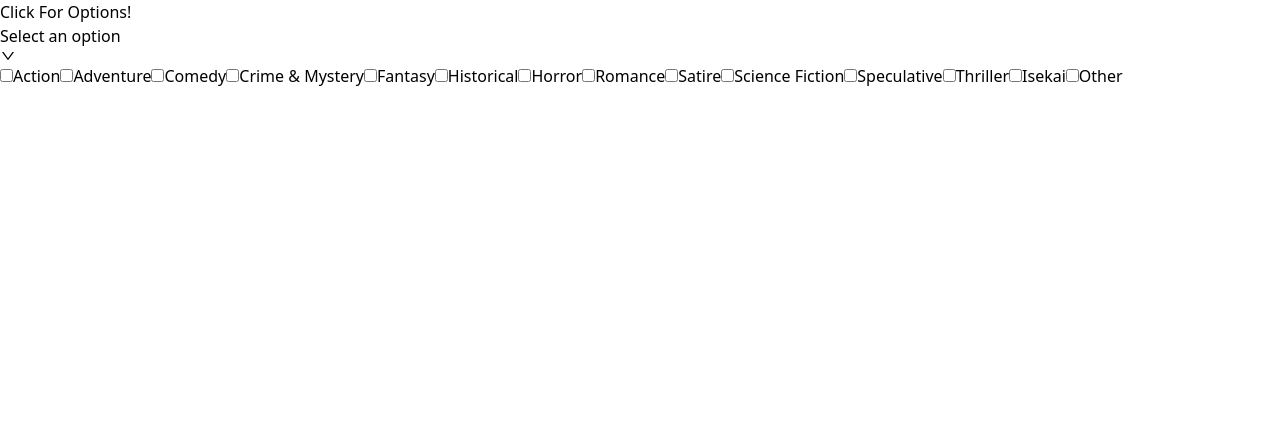
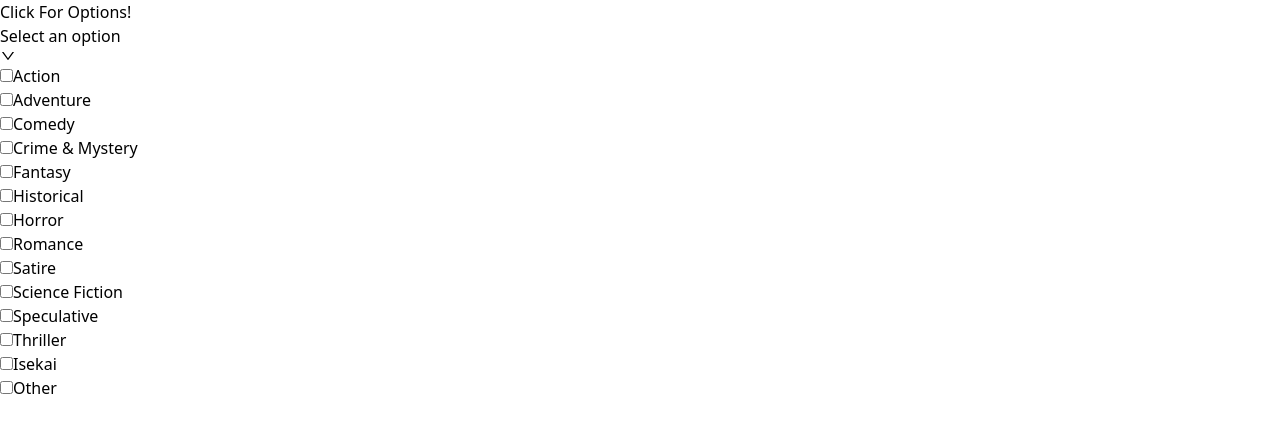
Before and after one commit to Soranosuke2001/Dropdown-Menu, a React (Vite) app: page / in a window 1280 px wide. Both pictures are taken after a click on the element "Select an option". Shown: the top 432 px of the page. Built offline with nearby package versions, Linux system fonts and the light colour scheme.

Commit message:
styled components

```diff
--- a/src/components/Dropdown.tsx
+++ b/src/components/Dropdown.tsx
@@ -5,6 +5,8 @@ import MenuOptions from "./MenuOptions";
 
 export default function DropDown() {
   const [showDropDown, setShowDropDown] = useState(false);
+
+  // define a useState to store which options were selected
 
   const dropdownHandler = () => {
     setShowDropDown((prev) => !prev);
@@ -21,7 +23,7 @@ export default function DropDown() {
           <AiOutlineDown />
         </span>
       </div>
-      {showDropDown && <MenuOptions />}
+      <div className='p-1'>{showDropDown && <MenuOptions />}</div>
     </>
   );
 }
--- a/src/components/MenuOptions.tsx
+++ b/src/components/MenuOptions.tsx
@@ -5,15 +5,17 @@ import { Options } from "../lib/Options";
 export default function MenuOptions() {
   return (
     <>
-      <div className="border border-black text-red-600">
-          {Options.map((option, index) => (
-            <>
-                <label key={index}>
-                    <input type='checkbox' value={option} />
-                    {option}
-                </label>
-            </>
-          ))}
+      <div className="border border-black rounded-lg p-3">
+        {Options.map((option, index) => (
+          <div key={index} className="p-2">
+            <label className='flex gap-2'>
+              <span>
+                <input type="checkbox" value={option} className='hover:cursor-pointer' />
+              </span>
+              <span>{option}</span>
+            </label>
+          </div>
+        ))}
       </div>
     </>
   );
```
